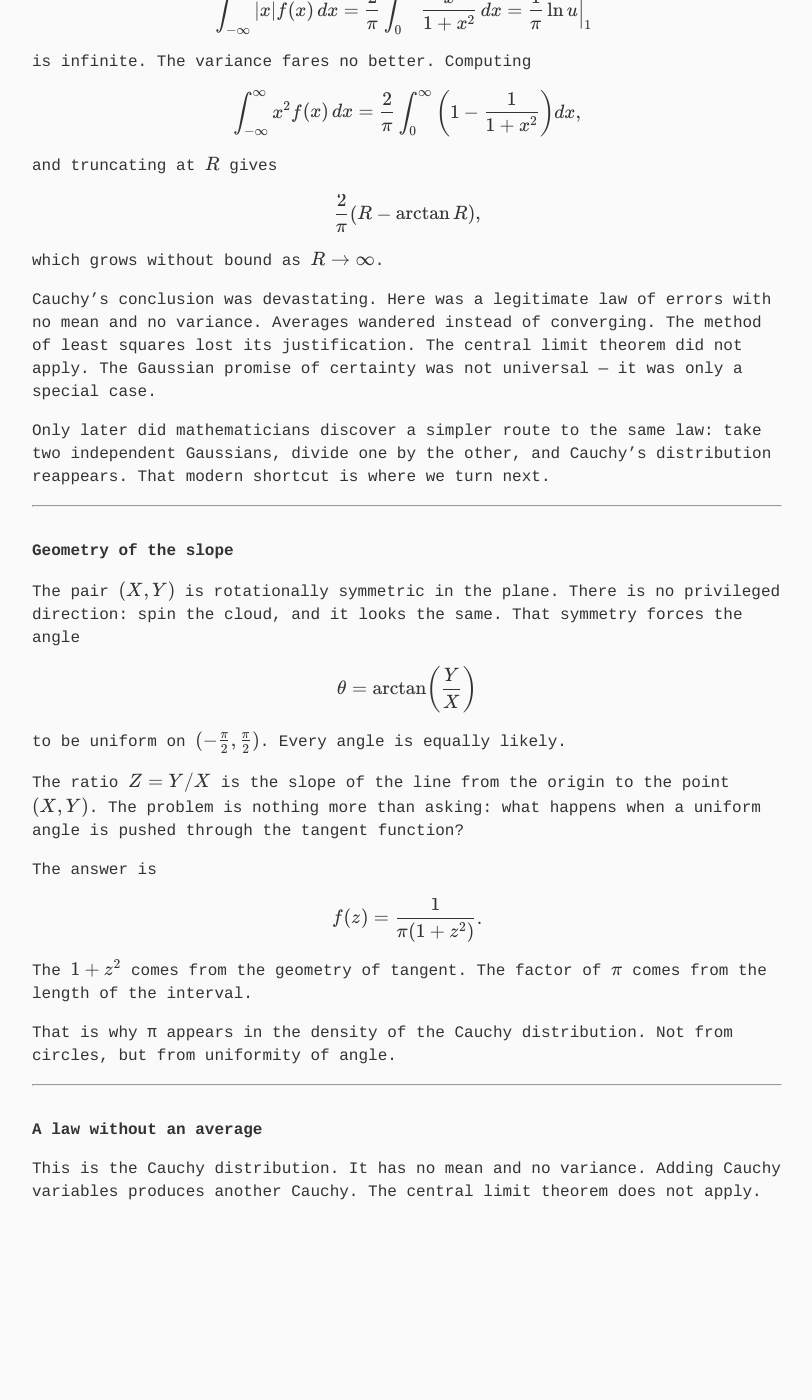
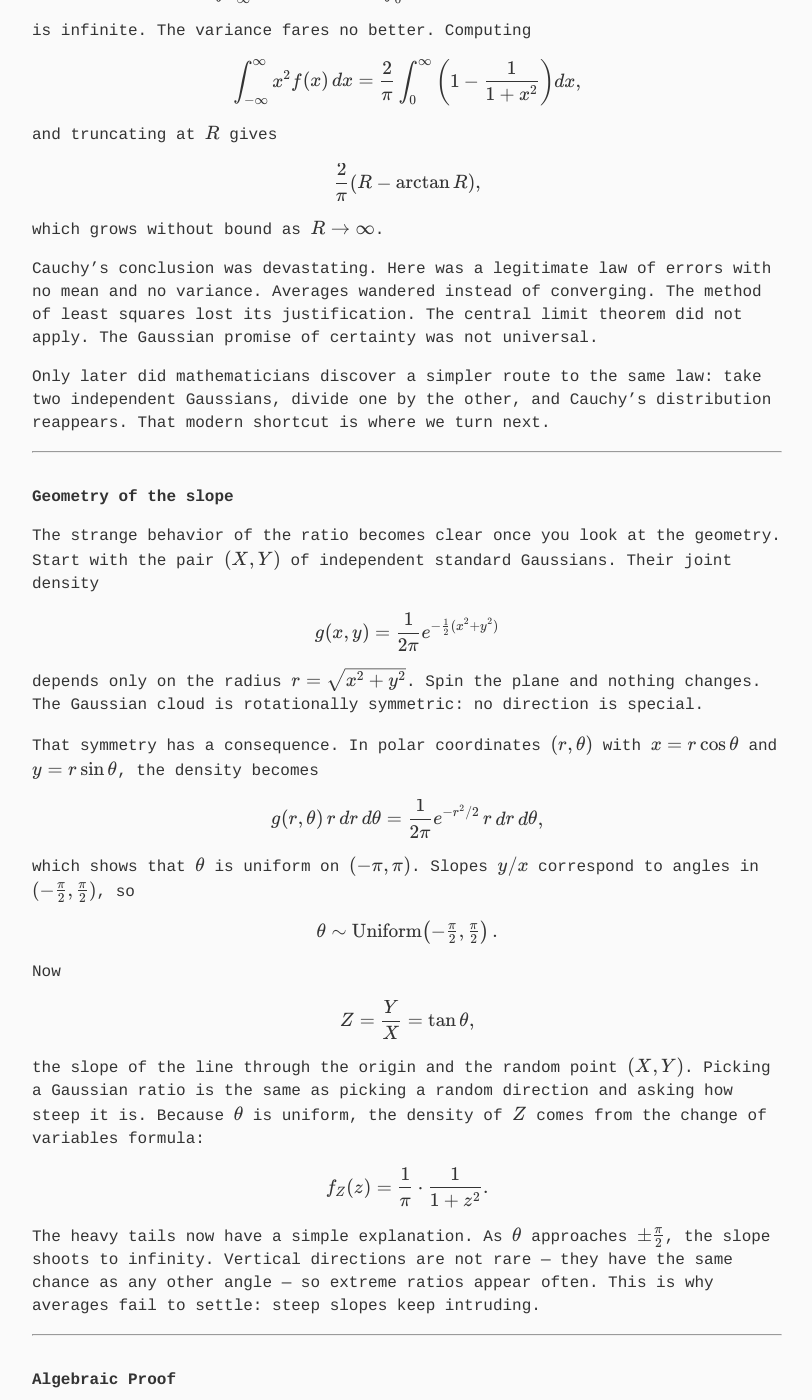
Before and after one commit to gcol33/blog, a Jekyll site: the page built from _posts/2025-09-20-gaussian-ratios.md, in a window 1280 px wide and 1400 px high, scrolled down 2959 px. Shown: the whole window, without its empty margins (233-1045 px from the left). Built offline with Jekyll 4.4.1, drawn with Linux system fonts in a browser that asks for light colours; some web fonts are replaced; before the commit the page ends 4179 px from its top, so only the background shows below that; some of the changed text lies outside the part shown.

Commit message:
ratio post

```diff
--- a/_posts/2025-09-20-gaussian-ratios.md
+++ b/_posts/2025-09-20-gaussian-ratios.md
@@ -36,7 +36,7 @@ You can try it yourself. Watch what happens when you collect slopes, check how m
 
   <div style="display:flex; gap:10px; align-items:center; margin:8px 0;">
     <label>Bins
-      <input type="range" id="binsSlider" min="21" max="181" step="20" value="81" />
+      <input type="range" id="binsSlider" min="21" max="281" step="20" value="81" />
     </label>
   </div>
 
@@ -156,13 +156,13 @@ simulateAndDraw();
 To find out we need to go back to Gauss, to Cauchy, and to a curve first drawn in 1748 by Maria Gaetana Agnesi.
 
 
-## How a Simple Curve Defied Gauss
+### How a Simple Curve Defied Gauss
 
-Gauss believed in certainty through numbers. His law of errors — the Gaussian bell curve — promised that mistakes in measurement were well-behaved. The assumptions were clear: errors came from many small independent causes, variance was finite, and averages converged to the truth. The law of large numbers guaranteed stability of the mean, the central limit theorem explained the bell shape, and the method of least squares rested securely on these foundations. With more data, you always approached certainty.
+Gauss believed in certainty through numbers. His law of errors, the Gaussian bell curve, promised that mistakes in measurement were well-behaved. The assumptions were clear: errors came from many small independent causes, variance was finite, and averages converged to the truth. The law of large numbers guaranteed stability of the mean, the central limit theorem explained the bell shape, and the method of least squares rested securely on these foundations. With more data, you always approached certainty.
 
 Cauchy broke that faith. In 1853, before the Académie des Sciences in Paris, he presented a rival law of errors in which variance was infinite and averages refused to settle. Joseph Bienaymé rose to defend Gauss, warning that least squares collapsed without finite variance. But Cauchy insisted that mathematics itself admitted such laws, and that in their presence the Gaussian guarantees failed. With more data, you did not get closer to the truth. You only deepened the confusion.
 
-The curve he used was not obscure. It had been introduced a century earlier, in 1748, by Maria Gaetana Agnesi in her *Instituzioni Analitiche*. Agnesi was not thinking about probability at all. She worked in the **geometric–analytic tradition** of the 18th century, when curves were defined by geometric constructions and then explored with the new tools of calculus. This tradition served three purposes: it bridged the visual world of geometry with the symbolic power of analysis, it contributed to the encyclopedic catalog of named curves — cycloid, cissoid, lemniscate — and it gave students concrete, visual examples in an age when calculus was still new.
+The curve he used was not obscure. It had been introduced a century earlier, in 1748, by Maria Gaetana Agnesi in her *Instituzioni Analitiche*. Agnesi was not thinking about probability at all. She worked in the **geometric analytic tradition** of the 18th century, when curves were defined by geometric constructions and then explored with the new tools of calculus. This tradition served three purposes: it bridged the visual world of geometry with the symbolic power of analysis, it contributed to the encyclopedic catalog of named curves such as the cycloid, cissoid, and lemniscate, and it gave students concrete, visual examples in an age when calculus was still new.
 
 Agnesi’s *Instituzioni* was written not in Latin but in Italian, aimed at students rather than savants, and designed to systematize analysis in a clear, accessible way. Within this project the *versiera* fit perfectly. It came from a simple construction: a circle, a fixed point on its diameter, a line rotating around it, and a point tracing where it cut an axis. The resulting curve was bounded, symmetric, and easy to draw. Its equation was
 
@@ -176,7 +176,7 @@ $$
 y=\frac{1}{1+x^2}.
 $$
 
-Its analytic elegance was undeniable: a rational function whose integral was the arctangent, tying it directly back to circle geometry. For Agnesi, it was an ideal teaching curve — geometry, algebra, and calculus all in one example. Later, through mistranslation, it would acquire the odd name “Witch of Agnesi.”
+Its analytic elegance was undeniable: a rational function whose integral was the arctangent, tying it directly back to circle geometry. For Agnesi, it was an ideal teaching curve. Later, through mistranslation, it would acquire the odd name “Witch of Agnesi.”
 
 Cauchy saw something different. He turned Agnesi’s curve into a probability law of errors, a direct challenge to Gauss’s assumptions. Normalized, it becomes
 
@@ -214,7 +214,7 @@ $$
 
 which grows without bound as $R\to\infty$.
 
-Cauchy’s conclusion was devastating. Here was a legitimate law of errors with no mean and no variance. Averages wandered instead of converging. The method of least squares lost its justification. The central limit theorem did not apply. The Gaussian promise of certainty was not universal — it was only a special case.
+Cauchy’s conclusion was devastating. Here was a legitimate law of errors with no mean and no variance. Averages wandered instead of converging. The method of least squares lost its justification. The central limit theorem did not apply. The Gaussian promise of certainty was not universal.
 
 Only later did mathematicians discover a simpler route to the same law: take two independent Gaussians, divide one by the other, and Cauchy’s distribution reappears. That modern shortcut is where we turn next.
 
@@ -222,28 +222,100 @@ Only later did mathematicians discover a simpler route to the same law: take two
 
 ### Geometry of the slope
 
-The pair $(X,Y)$ is rotationally symmetric in the plane. There is no privileged direction: spin the cloud, and it looks the same. That symmetry forces the angle
+The strange behavior of the ratio becomes clear once you look at the geometry. Start with the pair $(X,Y)$ of independent standard Gaussians. Their joint density
 
 $$
-\theta = \arctan\!\left(\frac{Y}{X}\right)
+g(x,y) = \frac{1}{2\pi} e^{-\tfrac{1}{2}(x^2+y^2)}
 $$
 
-to be uniform on $(-\tfrac{\pi}{2}, \tfrac{\pi}{2})$. Every angle is equally likely.
+depends only on the radius $r=\sqrt{x^2+y^2}$. Spin the plane and nothing changes. The Gaussian cloud is rotationally symmetric: no direction is special.
 
-The ratio $Z=Y/X$ is the slope of the line from the origin to the point $(X,Y)$. The problem is nothing more than asking: what happens when a uniform angle is pushed through the tangent function?
-
-The answer is
+That symmetry has a consequence. In polar coordinates $(r,\theta)$ with $x=r\cos\theta$ and $y=r\sin\theta$, the density becomes
 
 $$
-f(z) = \frac{1}{\pi(1+z^2)}.
+g(r,\theta)\,r\,dr\,d\theta = \frac{1}{2\pi} e^{-r^2/2}\, r\,dr\,d\theta,
 $$
 
-The $1+z^2$ comes from the geometry of tangent. The factor of $\pi$ comes from the length of the interval.
+which shows that $\theta$ is uniform on $(-\pi,\pi)$. Slopes $y/x$ correspond to angles in $(-\tfrac{\pi}{2},\tfrac{\pi}{2})$, so
 
-That is why π appears in the density of the Cauchy distribution. Not from circles, but from uniformity of angle.
+$$
+\theta \sim \text{Uniform}\!\left(-\tfrac{\pi}{2}, \tfrac{\pi}{2}\right).
+$$
+
+Now
+
+$$
+Z = \frac{Y}{X} = \tan\theta,
+$$
+
+the slope of the line through the origin and the random point $(X,Y)$. Picking a Gaussian ratio is the same as picking a random direction and asking how steep it is. Because $\theta$ is uniform, the density of $Z$ comes from the change of variables formula:
+
+$$
+f_Z(z) = \frac{1}{\pi}\cdot \frac{1}{1+z^2}.
+$$
+
+The heavy tails now have a simple explanation. As $\theta$ approaches $\pm\tfrac{\pi}{2}$, the slope shoots to infinity. Vertical directions are not rare — they have the same chance as any other angle — so extreme ratios appear often. This is why averages fail to settle: steep slopes keep intruding.
 
 ---
 
+### Algebraic Proof
+
+Cauchy himself never used this geometric shortcut; probability theory in 1853 did not yet have the modern language of random variables and transformations. His argument stayed analytic, tied to Agnesi’s curve. The ratio-of-Gaussians view came later, in the early 20th century, as statisticians such as R. A. Fisher formalized distribution theory. It was then recognized that the Cauchy distribution is the law of a Gaussian ratio, in the same way that the $t$-distribution is built from a Gaussian divided by a chi-square.
+
+Formally, let $X$ and $Y$ be independent standard Gaussians and set $Z=Y/X$. The density is obtained by integrating out $X$:
+
+$$
+f_Z(z) = \int_{-\infty}^\infty f_{X,Y}(x,zx)\,|x|\,dx,
+$$
+
+with $f_{X,Y}(x,y) = \tfrac{1}{2\pi}\exp[-\tfrac{1}{2}(x^2+y^2)]$. Substituting $y=zx$ gives
+
+$$
+f_Z(z) = \int_{-\infty}^\infty \frac{1}{2\pi} \exp\!\left(-\tfrac{1}{2}(1+z^2)x^2\right) |x|\,dx.
+$$
+
+Since the integrand is even,
+
+$$
+f_Z(z) = \frac{1}{\pi}\int_{0}^\infty x \exp\!\left(-\tfrac{1}{2}(1+z^2)x^2\right) dx.
+$$
+
+Let $u=\tfrac{1}{2}(1+z^2)x^2$, so $du=(1+z^2)x\,dx/2$. Then
+
+$$
+f_Z(z) = \frac{1}{\pi}\int_{0}^\infty e^{-u}\,\frac{du}{1+z^2}
+       = \frac{1}{\pi(1+z^2)}.
+$$
+
+The density that Cauchy introduced by analytic argument is exactly the one that falls out of this modern calculation.
+
 ### A law without an average
 
-This is the Cauchy distribution. It has no mean and no variance. Adding Cauchy variables produces another Cauchy. The central limit theorem does not apply.
+The density we derived,
+
+$$
+f(z) = \frac{1}{\pi(1+z^2)},
+$$
+
+is the **Cauchy distribution**. The factor of π here is the same one that appeared in the slope experiment at the very beginning.
+
+Take the probability of landing near horizontal. For a small band of width $\varepsilon$ around zero,
+
+$$
+\Pr(|Z|\le \tfrac{\varepsilon}{2}) \approx f(0)\,\varepsilon = \frac{\varepsilon}{\pi}.
+$$
+
+So when you count ratios in a narrow strip and rescale by the strip’s width, the number that emerges is $1/\pi$. That is the constant hiding in the data.
+
+Why π? Because the angle $\theta=\arctan(Y/X)$ is uniform on an interval of length $\pi$. Each slice of angle of width $\varepsilon$ always occupies exactly $\varepsilon/\pi$ of that range. Push that uniform angle through the tangent map, and the same fraction shows up in the density of slopes.
+
+The surprise is that this law does not behave like Gauss’s bell curve.
+
+- **No mean.** Averages swing and never settle.
+- **No variance.** The tails are too heavy for second moments to exist.
+- **Stability.** The sum of Cauchy variables is again Cauchy — echoing the Gaussian’s stability but without the comfort of convergence.
+- **Failure of the central limit theorem.** Gauss believed that averages always approach the truth. Cauchy’s law proves otherwise: more data does not guarantee certainty.
+
+Later developments linked the Cauchy to the wider family of $t$-distributions. In 1908 William Sealy Gosset introduced the $t$ law while working at Guinness. With one degree of freedom, the $t$ reduces exactly to the Cauchy. Among all $t$ distributions, it is the simplest — and the only one without an average.
+
+So the appearance of π in a random ratio is not a curiosity. It marks the boundary between two worlds: the Gaussian world where errors are tame and averages converge, and the Cauchy world where symmetry and geometry reign but certainty never arrives.
```
